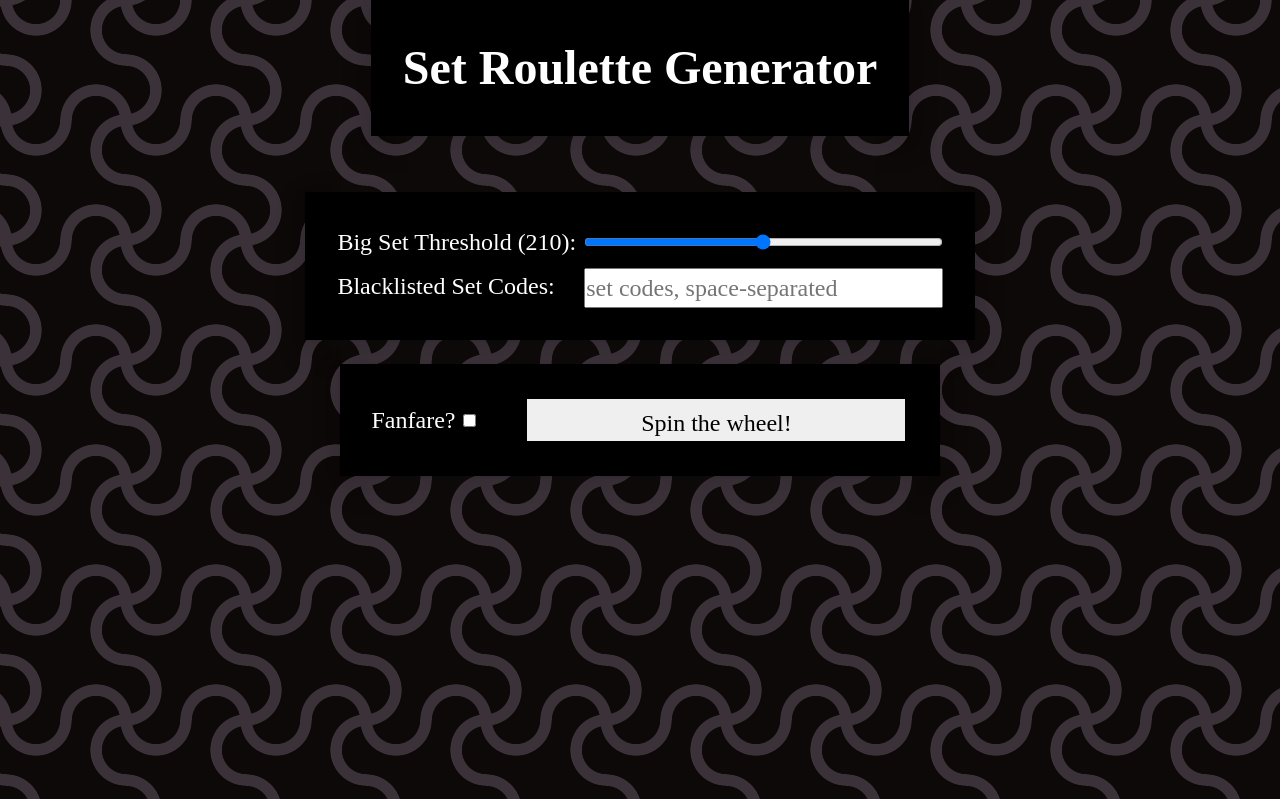
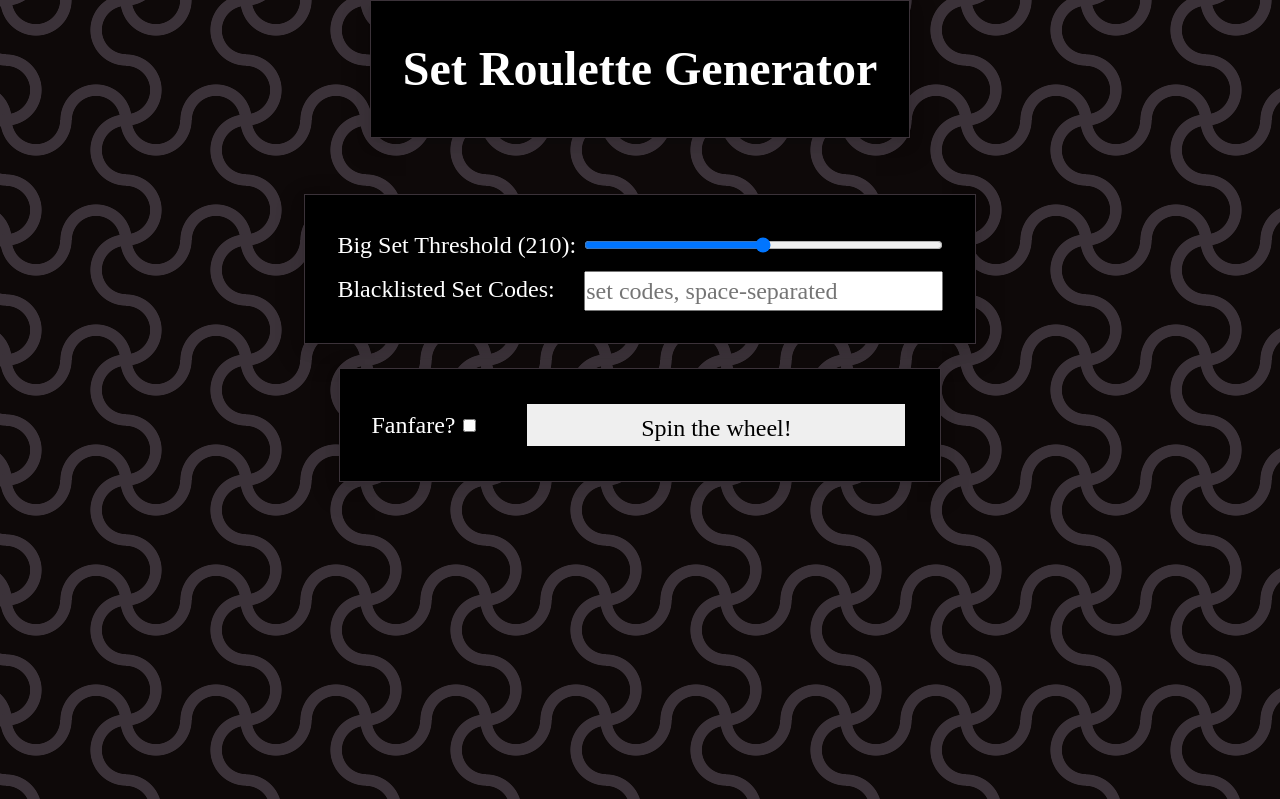
Before and after one commit to churchianity/set-roulette, a plain HTML site: page index.html in a window 1280 px wide. Shown: the top 799 px of the page. Drawn offline with Linux system fonts and the light colour scheme.

Commit message:
add readme

```diff
--- a/index.html
+++ b/index.html
@@ -82,6 +82,7 @@
         height: calc(min(20rem, 40vh) * 2);
       }
       .header {
+          border: 1px solid #3b3239;
           background-color: black;
           padding: 2rem;
           margin-bottom: 3rem;
@@ -120,6 +121,7 @@
         font-size: 2rem;
       }
       .form-body {
+          border: 1px solid #3b3239;
           box-shadow: var(--box-shadow);
           background-color: black;
           display: grid;
@@ -129,6 +131,7 @@
           padding: 2rem;
       }
       .action-row {
+          border: 1px solid #3b3239;
           box-shadow: var(--box-shadow);
           gap: 3rem;
           background-color: black;
```
Also changed, not shown: 1 other file.
